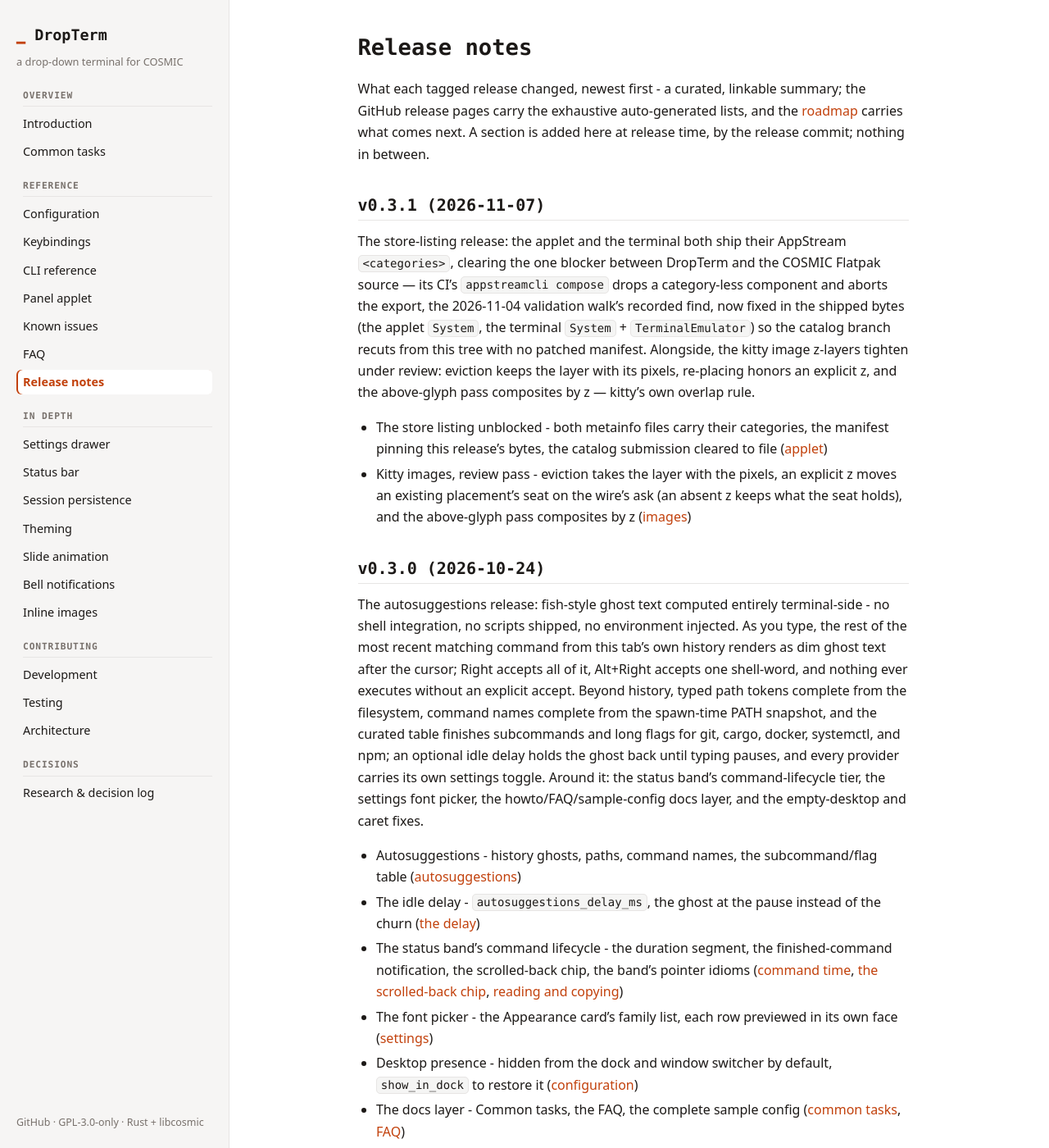
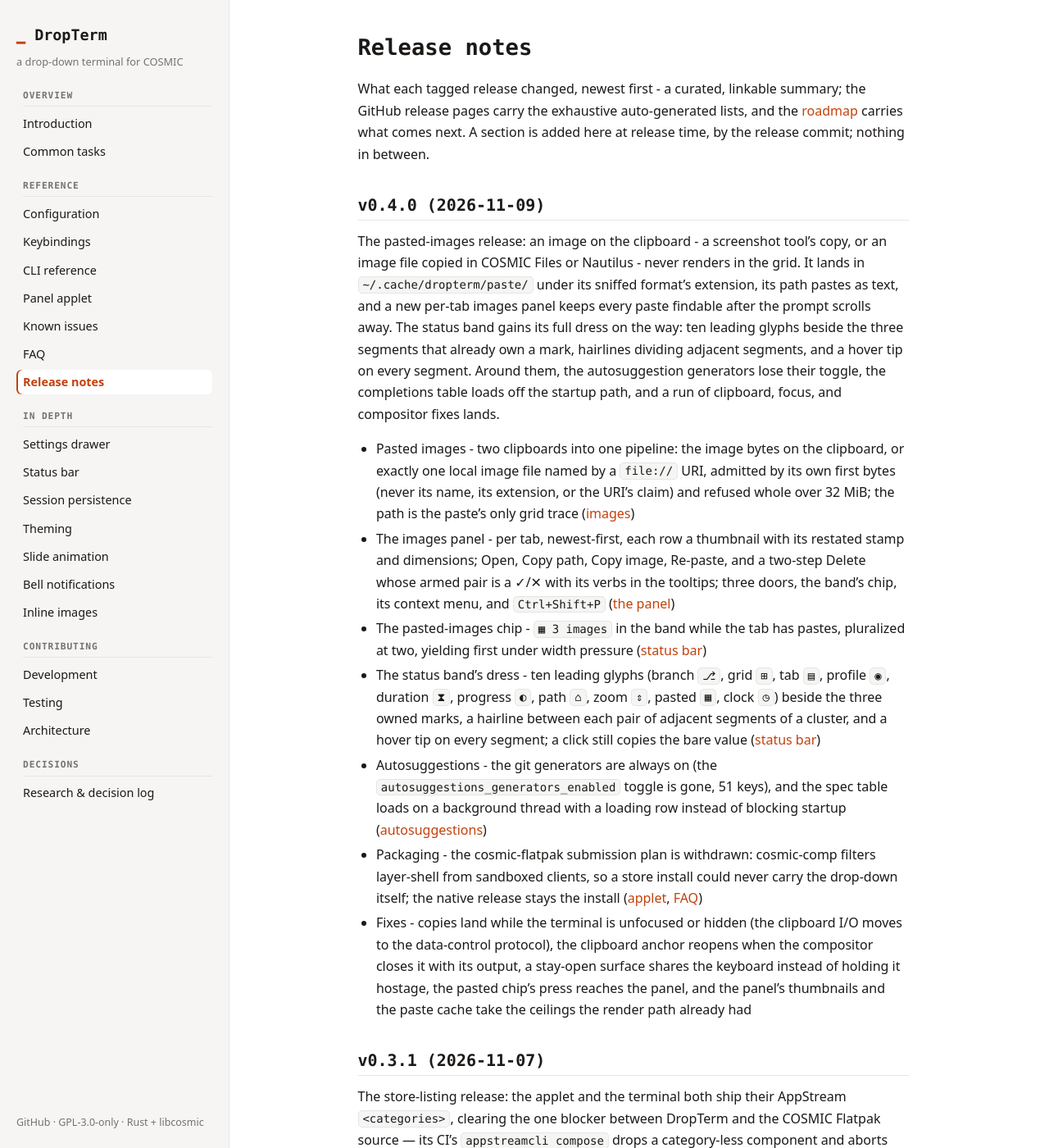
Before and after one commit to l1br3-io/cosmic-ext-dropterm, a Jekyll site: the page built from docs/releases.md, in a window 1280 px wide and 1400 px high. Shown: the whole window at 82% size. Built offline with Jekyll 4.4.1, drawn with Linux system fonts in a browser that asks for light colours; our own code applies the rules of GitHub Pages for plain Markdown files.

Commit message:
chore: release hygiene for v0.4.0 — versions, release notes, install URLs

```diff
--- a/Cargo.toml
+++ b/Cargo.toml
@@ -1,6 +1,6 @@
 [package]
 name = "cosmic-ext-dropterm"
-version = "0.3.1"
+version = "0.4.0"
 authors = ["l1br3-io"]
 edition = "2024"
 license = "GPL-3.0-only"
--- a/applet/Cargo.toml
+++ b/applet/Cargo.toml
@@ -1,6 +1,6 @@
 [package]
 name = "cosmic-ext-dropterm-applet"
-version = "0.3.1"
+version = "0.4.0"
 authors = ["l1br3-io"]
 edition = "2024"
 license = "GPL-3.0-only"
--- a/docs/releases.md
+++ b/docs/releases.md
@@ -1,6 +1,18 @@
 # Release notes
 
 What each tagged release changed, newest first - a curated, linkable summary; the GitHub release pages carry the exhaustive auto-generated lists, and the [roadmap](https://github.com/l1br3-io/cosmic-ext-dropterm/blob/main/ROADMAP.md) carries what comes next. A section is added here at release time, by the release commit; nothing in between.
+
+## v0.4.0 (2026-11-09)
+
+The pasted-images release: an image on the clipboard - a screenshot tool's copy, or an image file copied in COSMIC Files or Nautilus - never renders in the grid. It lands in `~/.cache/dropterm/paste/` under its sniffed format's extension, its path pastes as text, and a new per-tab images panel keeps every paste findable after the prompt scrolls away. The status band gains its full dress on the way: ten leading glyphs beside the three segments that already own a mark, hairlines dividing adjacent segments, and a hover tip on every segment. Around them, the autosuggestion generators lose their toggle, the completions table loads off the startup path, and a run of clipboard, focus, and compositor fixes lands.
+
+- Pasted images - two clipboards into one pipeline: the image bytes on the clipboard, or exactly one local image file named by a `file://` URI, admitted by its own first bytes (never its name, its extension, or the URI's claim) and refused whole over 32 MiB; the path is the paste's only grid trace ([images](images.md#pasting-images))
+- The images panel - per tab, newest-first, each row a thumbnail with its restated stamp and dimensions; Open, Copy path, Copy image, Re-paste, and a two-step Delete whose armed pair is a ✓/✕ with its verbs in the tooltips; three doors, the band's chip, its context menu, and `Ctrl+Shift+P` ([the panel](images.md#pasting-images))
+- The pasted-images chip - `▦ 3 images` in the band while the tab has pastes, pluralized at two, yielding first under width pressure ([status bar](status-bar.md#the-segments))
+- The status band's dress - ten leading glyphs (branch `⎇`, grid `⊞`, tab `▤`, profile `◉`, duration `⧗`, progress `◐`, path `⌂`, zoom `⇕`, pasted `▦`, clock `◷`) beside the three owned marks, a hairline between each pair of adjacent segments of a cluster, and a hover tip on every segment; a click still copies the bare value ([status bar](status-bar.md#the-segments))
+- Autosuggestions - the git generators are always on (the `autosuggestions_generators_enabled` toggle is gone, 51 keys), and the spec table loads on a background thread with a loading row instead of blocking startup ([autosuggestions](autosuggestions.md))
+- Packaging - the cosmic-flatpak submission plan is withdrawn: cosmic-comp filters layer-shell from sandboxed clients, so a store install could never carry the drop-down itself; the native release stays the install ([applet](applet.md), [FAQ](faq.md))
+- Fixes - copies land while the terminal is unfocused or hidden (the clipboard I/O moves to the data-control protocol), the clipboard anchor reopens when the compositor closes it with its output, a stay-open surface shares the keyboard instead of holding it hostage, the pasted chip's press reaches the panel, and the panel's thumbnails and the paste cache take the ceilings the render path already had
 
 ## v0.3.1 (2026-11-07)
 
--- a/res/io.github.l1br3_io.CosmicExtDropterm.Applet.metainfo.xml
+++ b/res/io.github.l1br3_io.CosmicExtDropterm.Applet.metainfo.xml
@@ -25,6 +25,11 @@
     <category>System</category>
   </categories>
   <releases>
+    <release version="0.4.0" date="2026-11-09">
+      <description>
+        <p>Tracking DropTerm 0.4.0; the applet itself is unchanged.</p>
+      </description>
+    </release>
     <release version="0.3.1" date="2026-11-07">
       <description>
         <p>Tracking DropTerm 0.3.1; the applet itself is unchanged.</p>
--- a/res/io.github.l1br3_io.CosmicExtDropterm.metainfo.xml
+++ b/res/io.github.l1br3_io.CosmicExtDropterm.metainfo.xml
@@ -22,6 +22,12 @@
     <category>TerminalEmulator</category>
   </categories>
   <releases>
+    <release version="0.4.0" date="2026-11-09">
+      <description>
+        <p>Pasted images, end to end: an image on the clipboard - a screenshot tool's copy, or a file copied in COSMIC Files - is read, cached under ~/.cache/dropterm/paste/ in its own format, and its path pastes as text, while a per-tab images panel lists every paste with a thumbnail, its stamp, and its five verbs: Open, Copy path, Copy image, Re-paste, and a two-step Delete. The panel opens from the status band's new pasted-images chip, the band's context menu, or Ctrl+Shift+P. The status band also gains a leading glyph on every segment and hairlines dividing adjacent segments, with a hover tip on all of them. The autosuggestion generators are always on, their toggle removed, and the completion table loads in the background.</p>
+        <p>Fixes: copies land while the terminal is unfocused or hidden, the clipboard anchor reopens when the compositor closes it, a stay-open surface shares the keyboard instead of holding it hostage, and the images panel's armed delete fits its drawer.</p>
+      </description>
+    </release>
     <release version="0.3.1" date="2026-11-07">
       <description>
         <p>Review hardening of the kitty graphics z-layers: eviction keeps the layer with the pixels, an explicit z on the wire moves an existing placement's seat, an absent z keeps what the seat already holds, and the above-glyph pass composites by z — kitty's own overlap rule.</p>
```
Also changed, not shown: docs/testing.md (+1 -1 lines), README.md, 1 other file.
